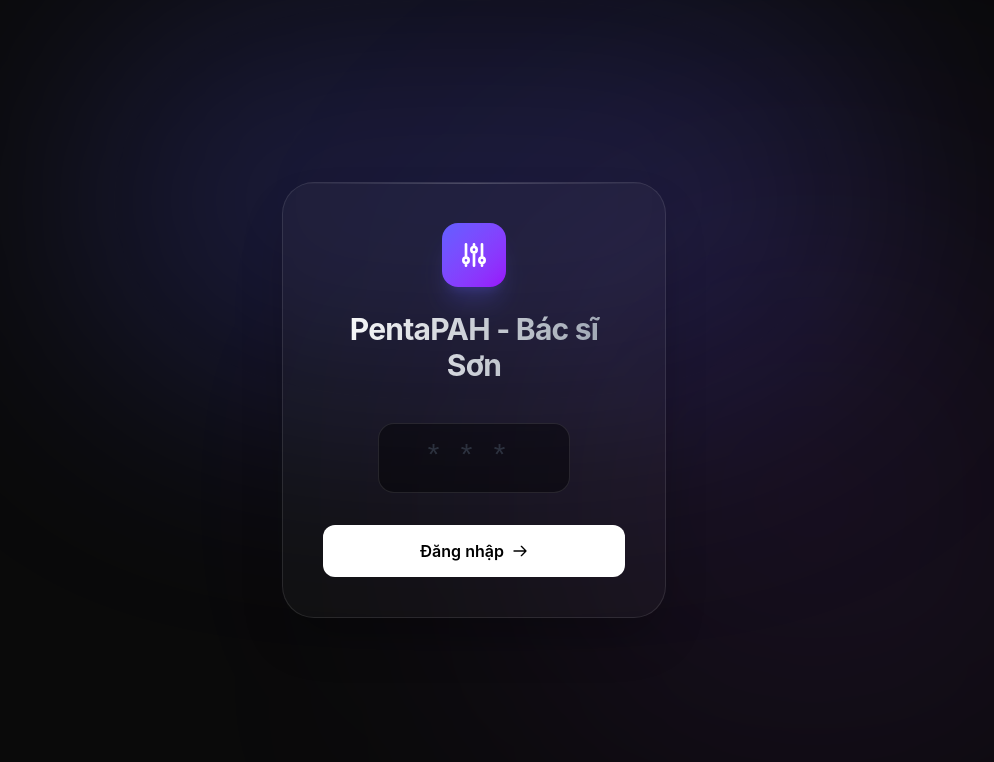
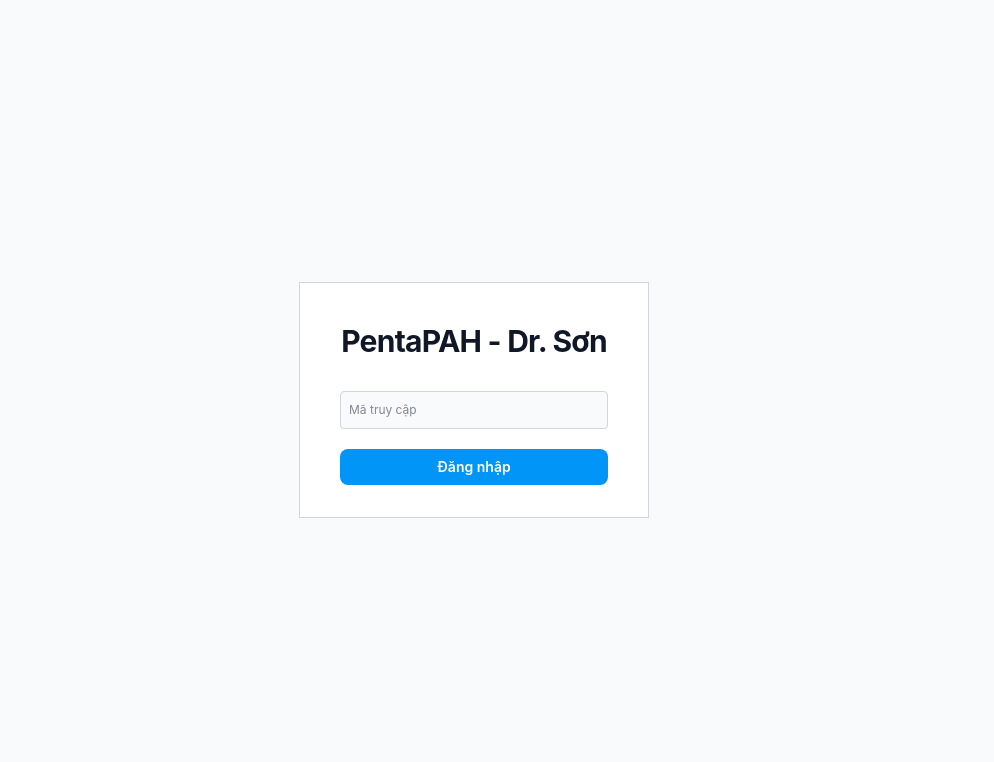
Before and after one commit to dotienson/CaoDuKien, a React (Vite) app: page / in a window 1280 px wide. Shown: the top 762 px of the page, without its empty margins (166-1160 px from the left). Built offline with nearby package versions, Linux system fonts and the light colour scheme.

Commit message:
feat: add functionality to download chart as image
Integrated html2canvas to enable downloading the prediction chart, updated translations, and refreshed the login screen UI.

```diff
--- a/src/App.tsx
+++ b/src/App.tsx
@@ -3,9 +3,10 @@ import { translations, Language } from './i18n';
 import { Gender, MenarcheStatus, getCoefficients, calculatePAH, calculateMPH, Coefficients } from './data/twmc';
 import { calculateRWT, RWTCoefficient } from './data/rwt';
 import { bpTable } from './bpTable';
-import { Copy, Info, ChevronDown, ChevronUp, ExternalLink, FileText, FileDown } from 'lucide-react';
+import { Copy, Info, ChevronDown, ChevronUp, ExternalLink, FileText, FileDown, Download } from 'lucide-react';
 import { motion, AnimatePresence } from 'motion/react';
 import { exportDocx } from './utils/exportMetrics';
+import html2canvas from 'html2canvas';
 import { HeightPredictionChart } from './components/HeightPredictionChart';
 
 type PredictionMethod = 'tw1' | 'bp' | 'both' | 'rwt' | 'all';
@@ -189,84 +190,44 @@ export default function App() {
 
   if (!isLoggedIn) {
     return (
-      <div className="min-h-screen flex flex-col items-center justify-center bg-[#0a0a0a] relative overflow-hidden font-inter selection:bg-indigo-500/30">
-        {/* Background effects */}
-        <div className="absolute top-0 left-1/2 -translate-x-1/2 w-[800px] h-[400px] bg-indigo-500/20 blur-[120px] rounded-full pointer-events-none" />
-        <div className="absolute bottom-0 right-0 w-[600px] h-[600px] bg-purple-500/10 blur-[150px] rounded-full pointer-events-none" />
-
+      <div className="min-h-screen flex flex-col items-center justify-center bg-gray-50 font-sans">
         <motion.div
-          initial={{ opacity: 0, scale: 0.95, filter: 'blur(10px)' }}
-          animate={{ opacity: 1, scale: 1, filter: 'blur(0px)' }}
-          transition={{ duration: 0.5, ease: "easeOut" }}
-          className="relative z-10 w-full max-w-sm mx-4"
-        >
-          <div className="bg-white/[0.03] backdrop-blur-2xl p-10 rounded-[2rem] shadow-2xl border border-white/10 relative overflow-hidden">
-            {/* Inner highlight */}
-            <div className="absolute top-0 left-0 right-0 h-px bg-gradient-to-r from-transparent via-white/20 to-transparent" />
-
-            <div className="text-center mb-10">
-              <motion.div
-                initial={{ y: -20, opacity: 0 }}
-                animate={{ y: 0, opacity: 1 }}
-                transition={{ delay: 0.2 }}
-              >
-                <div className="inline-flex items-center justify-center w-16 h-16 rounded-2xl bg-gradient-to-br from-indigo-500 to-purple-600 mb-6 shadow-xl shadow-indigo-500/20">
-                  <svg className="w-8 h-8 text-white" fill="none" viewBox="0 0 24 24" stroke="currentColor">
-                    <path strokeLinecap="round" strokeLinejoin="round" strokeWidth={2} d="M12 6V4m0 2a2 2 0 100 4m0-4a2 2 0 110 4m-6 8a2 2 0 100-4m0 4a2 2 0 110-4m0 4v2m0-6V4m6 6v10m6-2a2 2 0 100-4m0 4a2 2 0 110-4m0 4v2m0-6V4" />
-                  </svg>
-                </div>
-                <h1 className="text-3xl font-bold text-transparent bg-clip-text bg-gradient-to-r from-white to-gray-400 tracking-tight">
-                  {t.title}
+          initial={{ opacity: 0, y: 10 }}
+          animate={{ opacity: 1, y: 0 }}
+          transition={{ duration: 0.3, ease: "easeOut" }}
+          className="w-full max-w-[350px] mx-4"
+        >
+          <div className="bg-white px-10 pt-10 pb-8 border border-gray-300 flex flex-col items-center">
+
+            <div className="text-center mb-8">
+              <h1 className="text-3xl font-bold text-gray-900 tracking-tight">
+                PentaPAH - Dr. Sơn
               </h1>
-              </motion.div>
-            </div>
-
-            <form onSubmit={handleLogin} className="space-y-8">
-              <div className="flex flex-col items-center">
-                <motion.div
-                  initial={{ scale: 0.9, opacity: 0 }}
-                  animate={{ scale: 1, opacity: 1 }}
-                  transition={{ delay: 0.3 }}
-                  className="relative group"
-                >
+            </div>
+
+            <form onSubmit={handleLogin} className="w-full space-y-3">
+              <div className="w-full">
                 <input
                   type="password"
-                    placeholder="***"
+                  placeholder="Mã truy cập"
                   value={password}
                   onChange={(e) => setPassword(e.target.value.replace(/\D/g, ''))}
-                    className="w-48 px-4 py-4 rounded-2xl border border-white/10 focus:ring-2 focus:ring-indigo-500/50 focus:border-indigo-500/50 outline-none bg-black/40 text-white placeholder-gray-600/50 text-center text-3xl tracking-[0.5em] transition-all duration-300 shadow-inner peer"
-                    style={{ fontFamily: 'monospace' }}
+                  className="w-full px-2 py-2.5 rounded-sm border border-gray-300 focus:border-gray-400 bg-gray-50 outline-none text-gray-900 text-xs transition-colors"
                 />
-                  {/* Input glow */}
-                  <div className="absolute inset-0 -z-10 bg-indigo-500/20 blur-xl opacity-0 transition-opacity duration-300 peer-focus:opacity-100 rounded-2xl pointer-events-none" />
-                </motion.div>
               </div>
 
               {loginError && (
-                <motion.p
-                  initial={{ opacity: 0, y: -10 }}
-                  animate={{ opacity: 1, y: 0 }}
-                  className="text-rose-400 text-sm text-center bg-rose-500/10 py-2.5 rounded-xl border border-rose-500/20 font-medium"
-                >
+                <p className="text-red-500 text-sm text-center my-3">
                   {loginError}
-                </motion.p>
-              )}
-
-              <motion.button
-                initial={{ y: 20, opacity: 0 }}
-                animate={{ y: 0, opacity: 1 }}
-                transition={{ delay: 0.4 }}
+                </p>
+              )}
+
+              <button
                 type="submit"
-                className="group relative w-full bg-white text-black font-semibold py-3.5 rounded-xl transition-all overflow-hidden"
-              >
-                <div className="absolute inset-0 w-full h-full bg-gradient-to-r from-gray-200 to-white opacity-0 transition-opacity group-hover:opacity-100" />
-                <span className="relative flex items-center justify-center gap-2">
+                className="w-full bg-[#0095f6] hover:bg-[#1877f2] text-white font-semibold py-2 rounded-lg text-sm transition-colors mt-2"
+              >
                 {translations.vi.login}
-                  <svg className="w-4 h-4 transition-transform group-hover:translate-x-1" fill="none" viewBox="0 0 24 24" stroke="currentColor">
-                    <path strokeLinecap="round" strokeLinejoin="round" strokeWidth={2} d="M14 5l7 7m0 0l-7 7m7-7H3" />
-                  </svg>
-                </span>
-              </motion.button>
+              </button>
             </form>
           </div>
         </motion.div>
@@ -706,6 +667,26 @@ function MainApp() {
     exportDocx(patientData, { chartData }, conclusions, t);
   };
 
+  const handleDownloadChart = async () => {
+    const chartElement = document.getElementById('hexapah-chart');
+    if (!chartElement) return;
+
+    try {
+      const canvas = await html2canvas(chartElement, {
+        scale: 2,
+        backgroundColor: '#ffffff',
+      });
+
+      const image = canvas.toDataURL('image/png');
+      const link = document.createElement('a');
+      link.href = image;
+      link.download = `PentaPAH_Chart_${name || 'patient'}.png`;
+      link.click();
+    } catch (err) {
+      console.error('Failed to export chart image', err);
+    }
+  };
+
   const themeColor = gender === 'girl' ? 'pink' : 'blue';
   const bgGradient = gender === 'girl' ? 'from-pink-100 via-rose-50 to-pink-200' : 'from-blue-100 via-sky-50 to-blue-200';
   const primaryColor = gender === 'girl' ? 'text-pink-600' : 'text-blue-600';
@@ -786,11 +767,11 @@ function MainApp() {
 
           {/* Header */}
           <div className="grid grid-cols-1 md:grid-cols-12 gap-6 mb-8 border-b border-gray-200/50 pb-6">
-            <div className="md:col-span-7">
+            <div className="md:col-span-7 text-center md:text-left">
               <h1 className={`text-2xl md:text-3xl font-bold tracking-tight ${primaryColor}`}>{t.title}</h1>
               <p className={`font-medium mt-1 ${primaryColor} opacity-80`}>{t.subtitle}</p>
             </div>
-            <div className="md:col-span-5 md:text-right flex flex-col justify-center">
+            <div className="md:col-span-5 md:text-right text-center flex flex-col justify-center">
               <p className={`text-xs whitespace-pre-line leading-relaxed opacity-80 ${primaryColor}`}>
                 {t.subtitleNote}
               </p>
@@ -1200,8 +1181,17 @@ function MainApp() {
             )}
 
             {/* Chart Section */}
-            <div className="mt-10 pt-8 border-t border-white/40">
-              <div id="hexapah-chart" className="relative w-full max-w-md mx-auto h-72 border-l-2 border-b-2 border-gray-400 flex items-end justify-around pb-0 px-2 md:px-8 mb-12 bg-white/50 rounded-tr-lg">
+            <div className="mt-10 pt-8 border-t border-white/40 relative">
+              <div className="absolute right-0 top-10 flex space-x-2 z-30" data-html2canvas-ignore="true">
+                <button
+                  onClick={handleDownloadChart}
+                  className="p-2 rounded-lg transition-colors bg-white hover:bg-gray-50 text-gray-500 shadow-sm border border-gray-200"
+                  title={t.downloadChart}
+                >
+                  <Download size={16} />
+                </button>
+              </div>
+              <div id="hexapah-chart" className="relative w-full max-w-md mx-auto h-72 border-l-2 border-b-2 border-gray-400 flex items-end justify-around pb-0 px-2 md:px-8 mb-12 bg-white/50 rounded-tr-lg pt-4">
               {/* Y-axis labels */}
               <div className="absolute left-1 bottom-0 text-[10px] text-gray-400 font-mono">{chartMin}</div>
               <div className="absolute left-1 top-0 text-[10px] text-gray-400 font-mono">{chartMax}</div>
@@ -1309,22 +1299,53 @@ function MainApp() {
               )}
             </div>
 
-            <div className="flex justify-center mt-2 mb-0">
+            <div className="flex justify-center flex-wrap gap-4 mt-8 mb-4">
+              <button
+                onClick={() => setShowResetModal(true)}
+                className={`inline-flex items-center gap-2 px-6 py-2.5 ${theme.cardBg} ${theme.labelDark} font-bold rounded-full shadow-sm border ${theme.cardBorder} transition-all hover:scale-105`}
+              >
+                <RefreshCw size={18} /> {t.newSession}
+              </button>
+              <button
+                onClick={handleExportDocx}
+                className={`inline-flex items-center gap-2 px-6 py-2.5 rounded-full transition-all shadow-sm border font-bold hover:scale-105 bg-red-50 hover:bg-red-100/70 border-red-200 text-red-700`}
+                title={t.exportDocx}
+              >
+                <FileText size={18} />
+                {t.exportDocx}
+              </button>
+            </div>
+
+          </div>
+          </div>
+
+          {/* Footer */}
+          <div className="mt-4 pt-4 border-t border-gray-200/50 text-center">
+            <div className="flex justify-center gap-6 mb-4">
               <button
                 onClick={() => setShowLegend(!showLegend)}
-                className="text-xs font-medium text-gray-500 hover:text-gray-700 bg-gray-100 hover:bg-gray-200 px-3 py-1.5 rounded-full transition-colors flex items-center gap-1"
-              >
-                {t.legendAndCoeffs}
-                {showLegend ? <ChevronUp size={14} /> : <ChevronDown size={14} />}
-              </button>
-            </div>
-
+                className="flex items-center gap-1 text-xs font-semibold text-gray-500 hover:text-gray-700 transition-colors"
+              >
+                <Info size={14} /> {t.legendAndCoeffs} {showLegend ? <ChevronUp size={14} /> : <ChevronDown size={14} />}
+              </button>
+              <button
+                onClick={() => setShowNote(!showNote)}
+                className="flex items-center gap-1 text-xs font-semibold text-gray-500 hover:text-gray-700 transition-colors"
+              >
+                <Info size={14} /> {t.noteTitle} {showNote ? <ChevronUp size={14} /> : <ChevronDown size={14} />}
+              </button>
+            </div>
+
+            <div className="w-full">
+              <AnimatePresence>
                 {showLegend && (
                   <motion.div
                     initial={{ opacity: 0, height: 0 }}
                     animate={{ opacity: 1, height: 'auto' }}
-                className="text-xs text-gray-500 text-center max-w-2xl mx-auto bg-gray-50 p-3 rounded-xl border border-gray-100"
-              >
+                    exit={{ opacity: 0, height: 0 }}
+                    className="overflow-hidden mb-4"
+                  >
+                    <div className="text-xs text-gray-500 text-center max-w-2xl mx-auto bg-gray-50 p-3 rounded-xl border border-gray-100">
                       <div className="md:space-y-1">
                         {t.pahLegend && <span className="md:block">{t.pahLegend} </span>}
                         <span className="md:block">{t.mphLegend} </span>
@@ -1348,39 +1369,10 @@ function MainApp() {
                           </span>
                         )}
                       </div>
+                    </div>
                   </motion.div>
                 )}
-          </div>
-          </div>
-
-          {/* Footer */}
-          <div className="mt-4 pt-4 border-t border-white/40 text-center">
-            <div className="flex justify-center flex-wrap gap-4 mb-4">
-              <button
-                onClick={() => setShowResetModal(true)}
-                className={`inline-flex items-center gap-2 px-6 py-2.5 ${theme.cardBg} ${theme.labelDark} font-bold rounded-full shadow-sm border ${theme.cardBorder} transition-all hover:scale-105`}
-              >
-                <RefreshCw size={18} /> {t.newSession}
-              </button>
-              <button
-                onClick={handleExportDocx}
-                className={`inline-flex items-center gap-2 px-6 py-2.5 rounded-full transition-all shadow-sm border font-bold hover:scale-105 ${gender === 'girl' ? 'bg-pink-50 hover:bg-pink-100/70 border-pink-200 text-pink-700' : 'bg-blue-50 hover:bg-blue-100/70 border-blue-200 text-blue-700'}`}
-                title={t.exportDocx}
-              >
-                <FileText size={18} />
-                {t.exportDocx}
-              </button>
-            </div>
-
-            <div className="inline-block text-left">
-              <button
-                onClick={() => setShowNote(!showNote)}
-                className="flex items-center gap-1 text-xs font-semibold text-gray-600 hover:text-gray-900 transition-colors mx-auto mb-2"
-              >
-                <Info size={14} /> {t.noteTitle} {showNote ? <ChevronUp size={14} /> : <ChevronDown size={14} />}
-              </button>
-
-              <AnimatePresence>
+
                 {showNote && (
                   <motion.div
                     initial={{ opacity: 0, height: 0 }}
--- a/src/i18n/index.ts
+++ b/src/i18n/index.ts
@@ -116,6 +116,7 @@ export const translations = {
     }),
     newSession: "Phiên khám mới",
     exportDocx: "Xuất báo cáo chi tiết",
+    downloadChart: "Tải ảnh biểu đồ",
     confirmReset: "Xác nhận xoá thông tin và tạo phiên khám mới?",
     confirm: "Xác nhận",
     cancel: "Hủy",
@@ -251,6 +252,7 @@ export const translations = {
     }),
     newSession: "New Session",
     exportDocx: "Export Detailed Report",
+    downloadChart: "Download Chart Image",
     confirmReset: "Confirm clearing information and starting a new session?",
     confirm: "Confirm",
     cancel: "Cancel",
```
Lines whose indentation alone changed are shown as unchanged.
